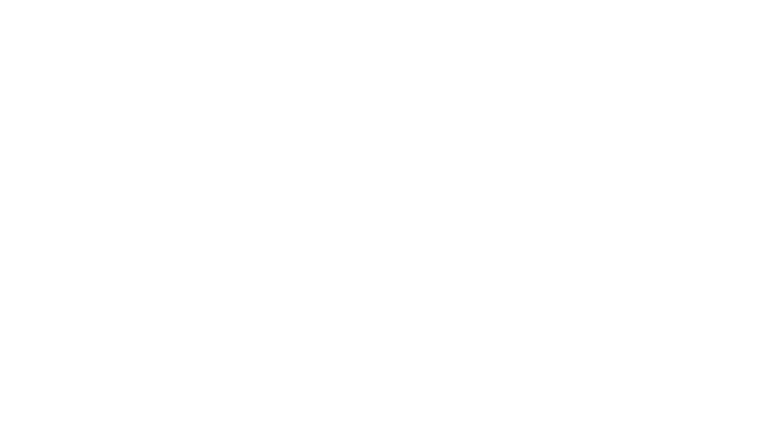
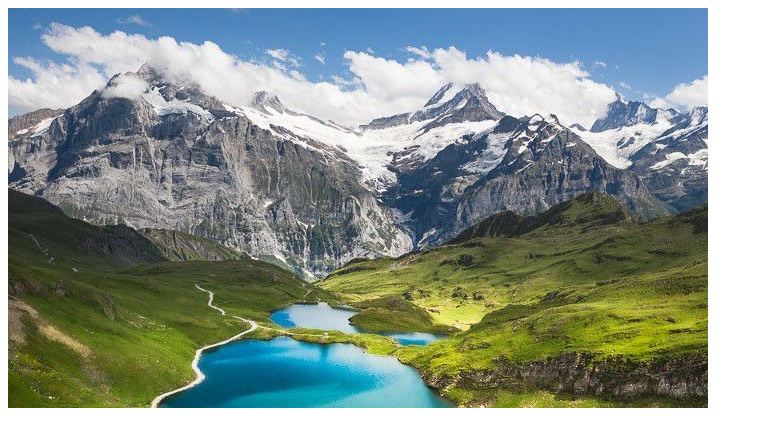
Before and after one commit to slabwu/image-carousel, a plain HTML site: page index.html in a window 1280 px wide. Shown: the whole page, without its empty margins (0-763 px from the left). Drawn offline with Linux system fonts and the light colour scheme.

Commit message:
Display image in HTML

```diff
--- a/index.html
+++ b/index.html
@@ -8,6 +8,10 @@
     <title>Image Carousel</title>
 </head>
 <body>
-
+    <div class="imageCarousel">
+        <div class="image">
+            <img src="assets/bachalpsee.jpg">
+        </div>
+    </div>
 </body>
 </html>
```
